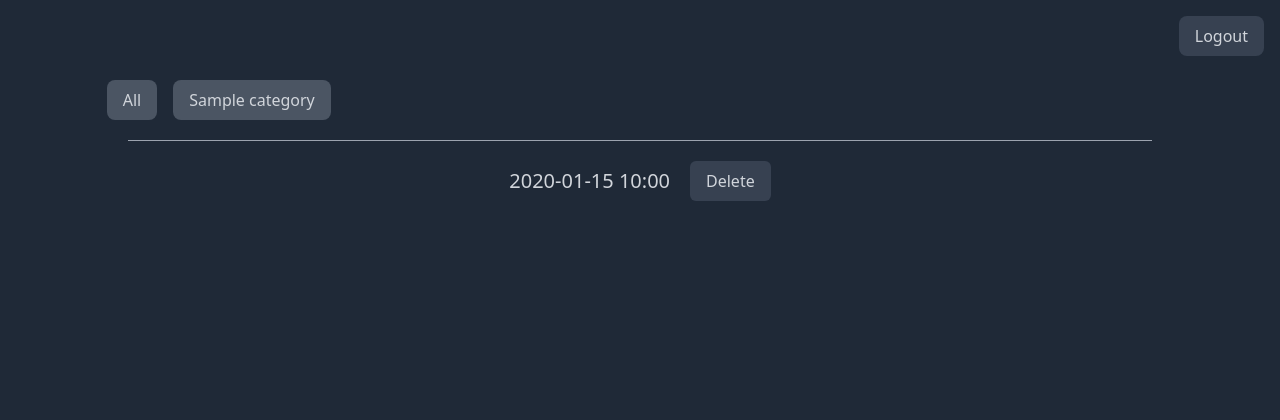
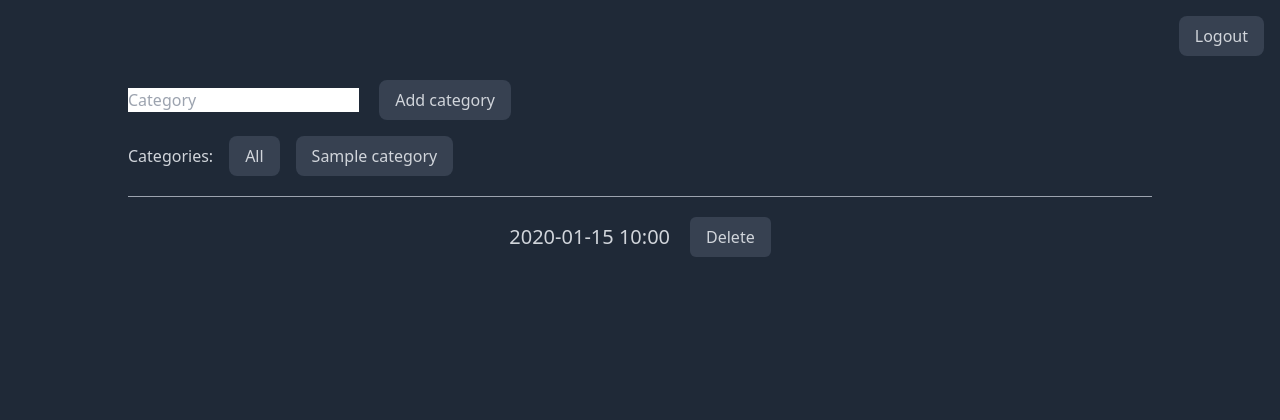
Before and after one commit to nlinnanen/chatapp, a Flask app: template flaskr/templates/index.html in a window 1280 px wide. Shown: the top 420 px of the page. Run offline with Flask 3, Linux system fonts and the light colour scheme; the visitor is signed in with stand-in values (Sample User, id 1); the template is opened without the code that fills it: most values are stand-ins (such as "Sample title", 1, 10 or a date in 2020); style sheets or scripts are compiled from the project's sources; some libraries are stand-ins or nearby versions.

Commit message:
Add input to add new categories

```diff
--- a/flaskr/routes/categories.py
+++ b/flaskr/routes/categories.py
@@ -7,7 +7,7 @@ from flaskr.db import categories, conversations
 def create_category():
     name = request.form["name"]
     created_category = categories.create_category(name)
-    return render_template("category.html", category=created_category)
+    return render_template("category_button.html", category=created_category, selected_category=None)
 
 
 @app.route("/categories/<id>", methods=["GET"])
--- a/flaskr/templates/category_button.html
+++ b/flaskr/templates/category_button.html
@@ -1,3 +1,3 @@
 <button hx-get="/categories/{{ category.id }}" hx-target="#conversation-list"
-class="px-4 py-2 rounded-lg {% if selected_category|string == category.id|string %} bg-green-600 {% else %} bg-gray-600 {% endif %}"
+class="px-4 py-2 rounded-lg {% if selected_category|string == category.id|string %} bg-green-600 {% else %} bg-gray-700 {% endif %}"
   id="btn-category-{{ category.id }}">{{ category.name }}</button>
--- a/flaskr/templates/conversation_list.html
+++ b/flaskr/templates/conversation_list.html
@@ -1,9 +1,16 @@
 <div id="conversation-list" class="w-full flex flex-col space-y-5 items-center">
-  <div class="flex w-10/12 space-x-4">
-    <button hx-get="/categories/all"  hx-target="#conversation-list" class="px-4 py-2 rounded-lg {% if selected_category == 'all' %} bg-green-600 {% else %} bg-gray-600 {% endif %}" id="btn-category-all">All</button>
-    {% for category in categories %}
-        {% include "category_button.html" %}
-    {% endfor %}
+  <div class="w-4/5 space-y-4">
+    <form hx-post="/categories" hx-target="this" hx-swap="beforebegin" class="space-x-4">
+      <input type="text" name="name" placeholder="Category" required>
+      <button class="px-4 py-2 rounded-lg bg-gray-700">Add category</button>
+    </form>
+    <div class="flex w-full space-x-4 items-center">
+      <h2>Categories:</h2>
+      <button hx-get="/categories/all"  hx-target="#conversation-list" class="px-4 py-2 rounded-lg {% if selected_category == 'all' %} bg-green-600 {% else %} bg-gray-700 {% endif %}" id="btn-category-all">All</button>
+      {% for category in categories %}
+      {% include "category_button.html" %}
+      {% endfor %}
+    </div>
   </div>
   {% for conversations in conversations %}
   <hr class="w-4/5 border-gray-400">
```
